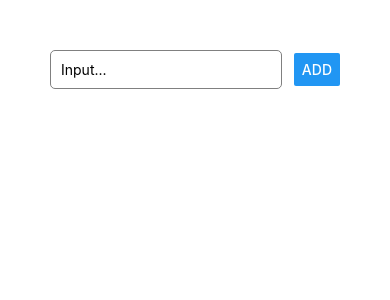
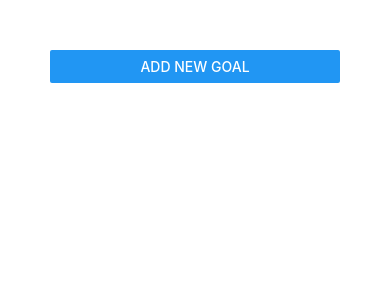
Before and after one commit to chattavat-v/rn-first-app, a React Native app: screen / in a window 390 px wide. Shown: the top 300 px of the page. Built offline with nearby package versions, Linux system fonts and the light colour scheme.

Commit message:
build add modal and condition trigger

```diff
--- a/App.js
+++ b/App.js
@@ -5,6 +5,7 @@ import GoalInput from "./components/GoalInput";
 
 export default function App() {
   const [courseGoals, setCourseGoals] = useState([]);
+  const [isAddMode, setIsAddmode] = useState(false);
 
   const addGoalHandler = valueGoal => {
     setCourseGoals(currentGoals => [
@@ -14,6 +15,7 @@ export default function App() {
         value: valueGoal
       }
     ]);
+    setIsAddmode(false);
   };
 
   const removeGoalHandler = _id => {
@@ -22,9 +24,18 @@ export default function App() {
     });
   };
 
+  const cancelGoalAdditionHandler = () => {
+    setIsAddmode(false);
+  };
+
   return (
     <View style={styles.screen}>
-      <GoalInput onAddGoalHadler={addGoalHandler} />
+      <Button title="Add New Goal" onPress={() => setIsAddmode(true)} />
+      <GoalInput
+        visible={isAddMode}
+        onAddGoalHadler={addGoalHandler}
+        onCancel={cancelGoalAdditionHandler}
+      />
       <FlatList
         keyExtractor={item => item._id}
         data={courseGoals}
--- a/components/GoalInput.js
+++ b/components/GoalInput.js
@@ -1,14 +1,19 @@
-import React, { useState } from 'react'
-import { View, TextInput, Button, StyleSheet } from 'react-native';
+import React, { useState } from "react";
+import { View, TextInput, Button, StyleSheet, Modal } from "react-native";
 
-const GoalInput = ({ onAddGoalHadler }) => {
+const GoalInput = ({ onAddGoalHadler, visible, onCancel }) => {
   const [enterGoal, setEnterGoal] = useState("");
 
   const goalInputHandler = enteredText => {
     setEnterGoal(enteredText);
   };
 
+  const addGoalHandler = () => {
+    onAddGoalHadler(enterGoal);
+  };
+
   return (
+    <Modal visible={visible} animationType="slide">
       <View style={styles.inputContainer}>
         <TextInput
           placeholder="Input..."
@@ -16,16 +21,23 @@ const GoalInput = ({ onAddGoalHadler }) => {
           onChangeText={goalInputHandler}
           value={enterGoal}
         />
-      <Button title="ADD" onPress={() => onAddGoalHadler(enterGoal)} />
+        <View style={styles.buttonContainer}>
+          <View style={styles.button}>
+            <Button title="ADD" onPress={addGoalHandler} />
           </View>
-  )
+          <View style={styles.button}>
+            <Button title="CANCEL" color="red" onPress={onCancel} />
+          </View>
+        </View>
+      </View>
+    </Modal>
+  );
 };
 
 const styles = StyleSheet.create({
   inputContainer: {
-    // flexDirection: 'colum', //column top to down
-    flexDirection: "row", //row left to right
-    justifyContent: "space-between",
+    flex: 1,
+    justifyContent: "center",
     alignItems: "center"
   },
   input: {
@@ -34,6 +46,14 @@ const styles = StyleSheet.create({
     padding: 10,
     borderRadius: 5,
     width: "80%"
+  },
+  buttonContainer: {
+    flexDirection: "row",
+    justifyContent: "space-around",
+    width: '60%'
+  },
+  button: {
+    width: "40%"
   }
 });
 
```
Lines whose indentation alone changed are shown as unchanged.
